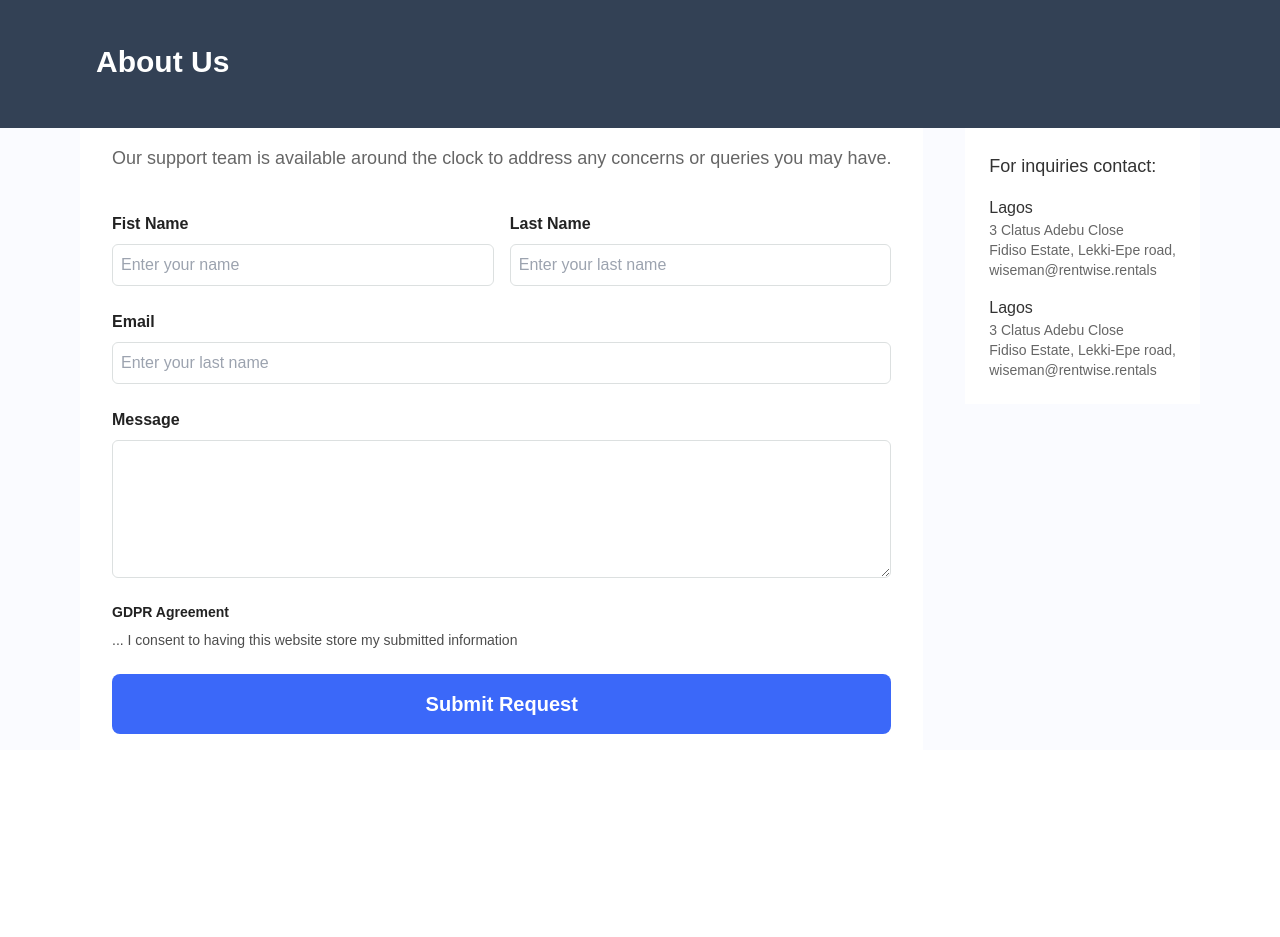
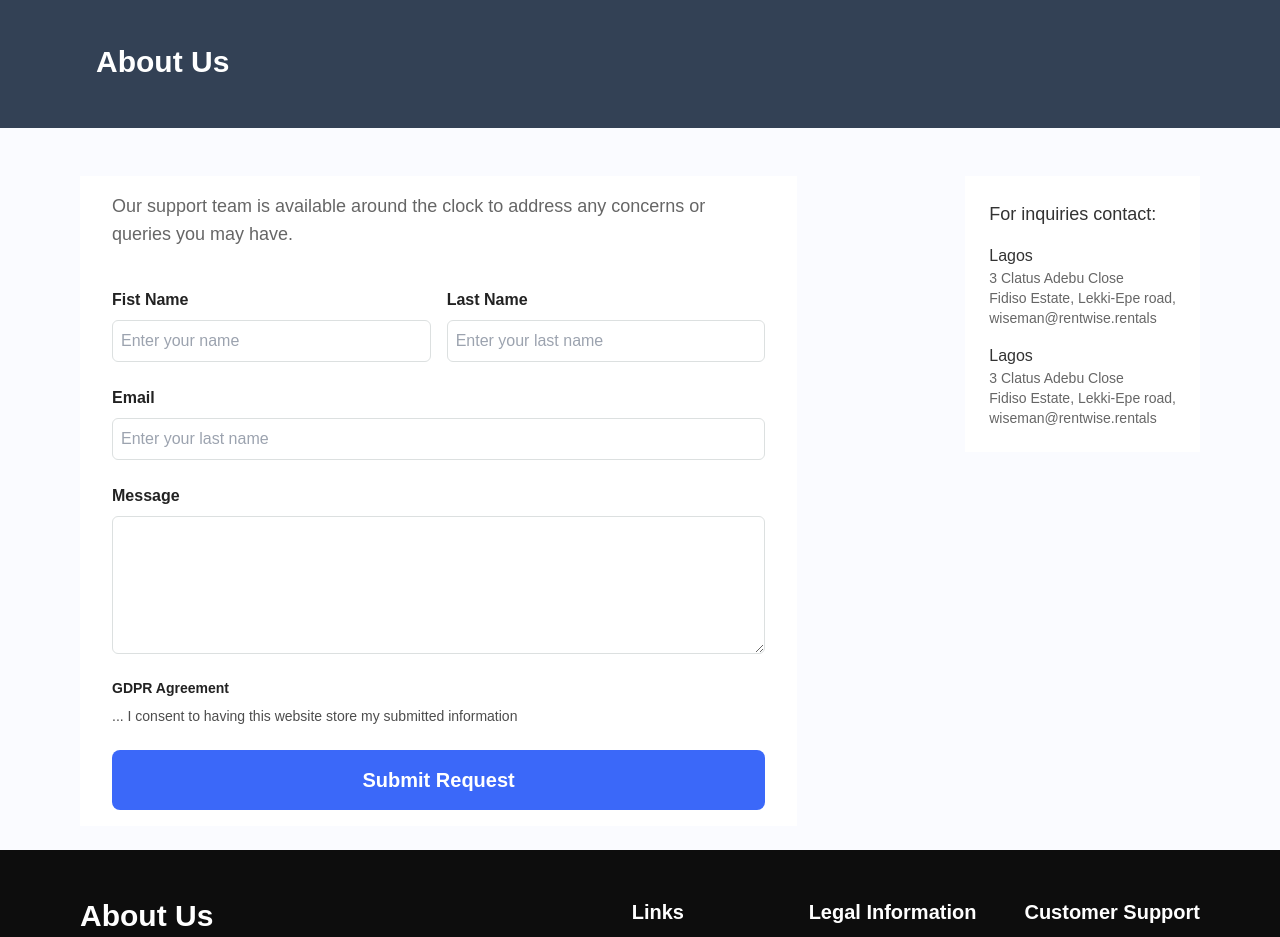
Before and after one commit to Obadea/rentwise, a React (Create React App) app: page /contact in a window 1280 px wide. Shown: the part 140-1077 px from the top of the page. Before the commit the page ends 890 px from the top, so only its background shows below. Built offline with nearby package versions, Linux system fonts and the light colour scheme; a web font is replaced by a local one.

Commit message:
gap issues resolve

```diff
--- a/src/pages/contactuspage/ContactUsPage.jsx
+++ b/src/pages/contactuspage/ContactUsPage.jsx
@@ -1,6 +1,7 @@
 import React from "react";
 import Header from "../../components/Header";
 import Breadcrumb from "../../components/BreadCrumb";
+import Footer from "../../components/Footer";
 
 function ContactUsPage() {
   return (
@@ -9,8 +10,8 @@ function ContactUsPage() {
       <div className="h-[200px] bg-slate-700 flex items-end pb-12  lg:px-24">
         <h3 className="font-bold text-white text-3xl">About Us</h3>
       </div>
-      <div className="flex flex-col lg:flex-row lg:justify-between lg:items-start px-2 lg:px-20">
-        <div className="flex flex-col lg:gap-10 lg:py-4 lg:px-8 bg-white ">
+      <div className="flex flex-col lg:flex-row lg:justify-between lg:gap-[15%] lg:items-start py-12 pb-6 px-2 lg:px-20">
+        <div className="flex flex-[3] flex-col  lg:gap-10 lg:py-4 lg:px-8 bg-white ">
           <h4 className="font-normal text-lg text-customStreetcolor">
             Our support team is available around the clock to address any
             concerns or queries you may have.
@@ -102,7 +103,7 @@ function ContactUsPage() {
           </form>
         </div>
         {/* Contact location */}
-        <div className="bg-white flex flex-col items-start gap-4 p-6">
+        <div className="bg-white flex  flex-col items-start gap-4 p-6">
           <h4 className="font-medium text-lg text-customdark">
             For inquiries contact:
           </h4>
@@ -133,6 +134,7 @@ function ContactUsPage() {
           </div>
         </div>
       </div>
+      <Footer />
     </div>
   );
 }
```
